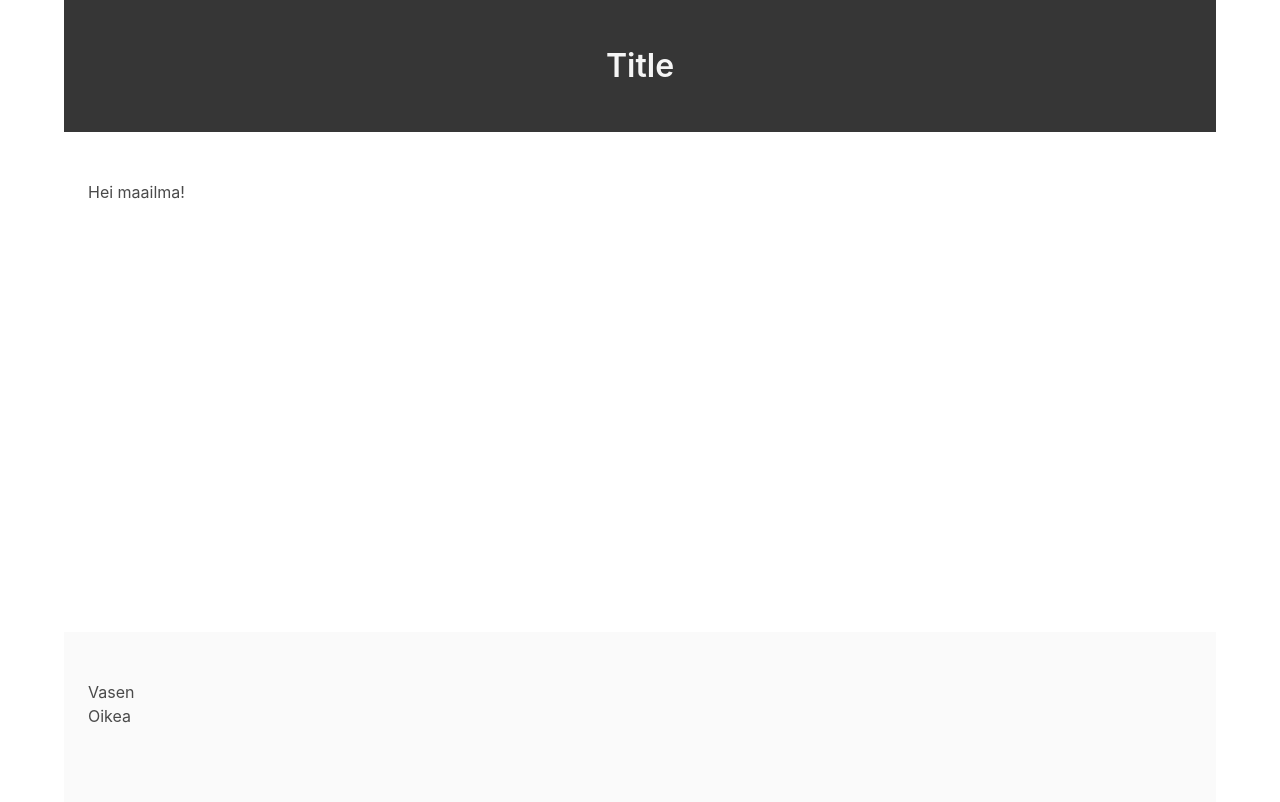
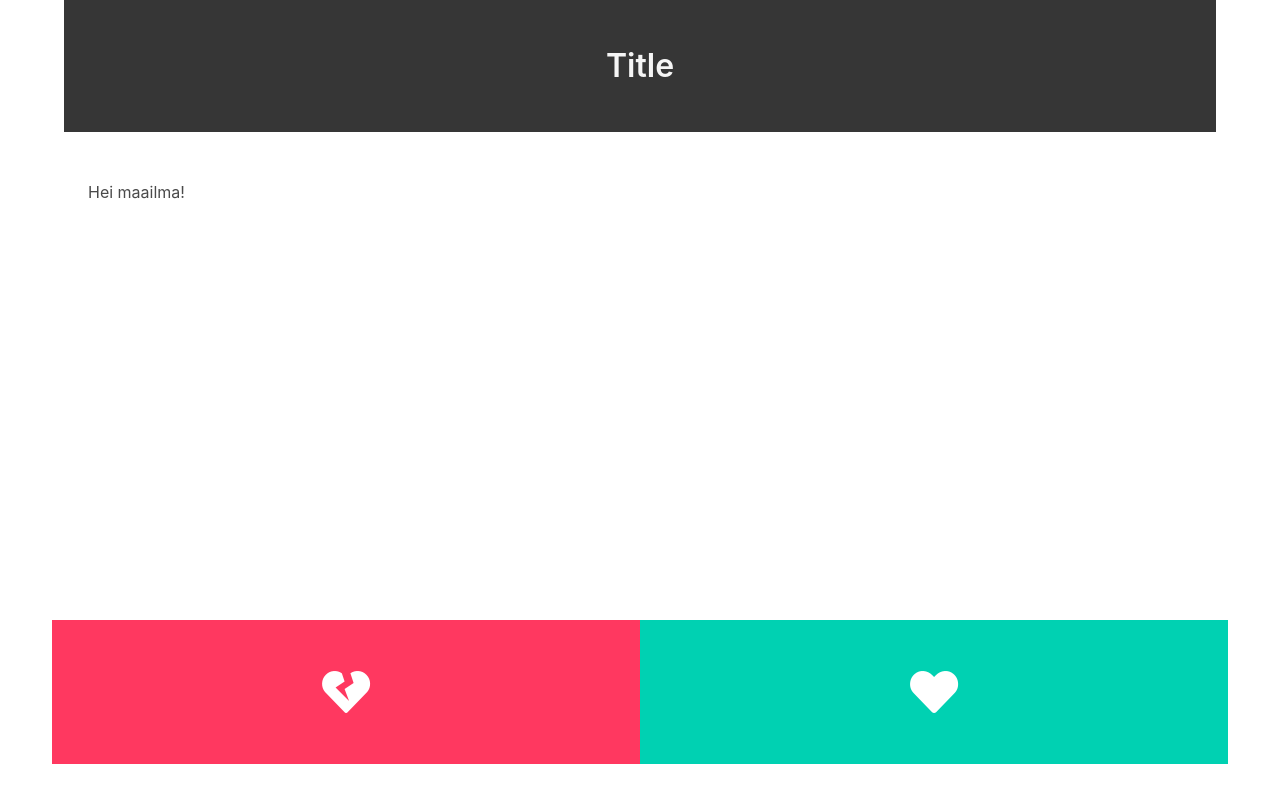
Before and after one commit to codento/react-workshop, a React (Create React App) app in the folder workshop/: page / in a window 1280 px wide. Shown: the top 802 px of the page. Built offline with nearby package versions, Linux system fonts and the light colour scheme.

Commit message:
Edit button styles

```diff
--- a/workshop/public/index.html
+++ b/workshop/public/index.html
@@ -24,6 +24,8 @@
     -->
     <title>React App</title>
     <link rel="stylesheet" href="https://cdnjs.cloudflare.com/ajax/libs/bulma/0.7.4/css/bulma.min.css">
+    <link rel="stylesheet" href="https://use.fontawesome.com/releases/v5.7.2/css/all.css" integrity="sha384-fnmOCqbTlWIlj8LyTjo7mOUStjsKC4pOpQbqyi7RrhN7udi9RwhKkMHpvLbHG9Sr" crossorigin="anonymous">
+
   </head>
   <body>
     <noscript>You need to enable JavaScript to run this app.</noscript>
--- a/workshop/src/Button.js
+++ b/workshop/src/Button.js
@@ -1,7 +1,13 @@
 import React from 'react'
 
-const Button = ({ content }) => {
-  return <div>{ content }</div>
+const Button = ({ icon }) => {
+  return (
+  <div className={`section column is-half has-text-centered has-background-${icon === 'heart' ? 'primary' : 'danger'}`}>
+      <span className="icon is-large">
+        <i className={`fas fa-3x fa-${icon} has-text-white`}></i>
+      </span>
+  </div>
+  )
 }
 
 export default Button
--- a/workshop/src/Footer.js
+++ b/workshop/src/Footer.js
@@ -3,9 +3,9 @@ import Button from './Button';
 
 const Footer = () => {
   return (
-    <footer className="footer">
-        <Button content="Vasen" />
-        <Button content="Oikea" />
+    <footer className="columns is-mobile">
+        <Button icon="heart-broken" />
+        <Button icon="heart" />
     </footer>
   )
 }
```
